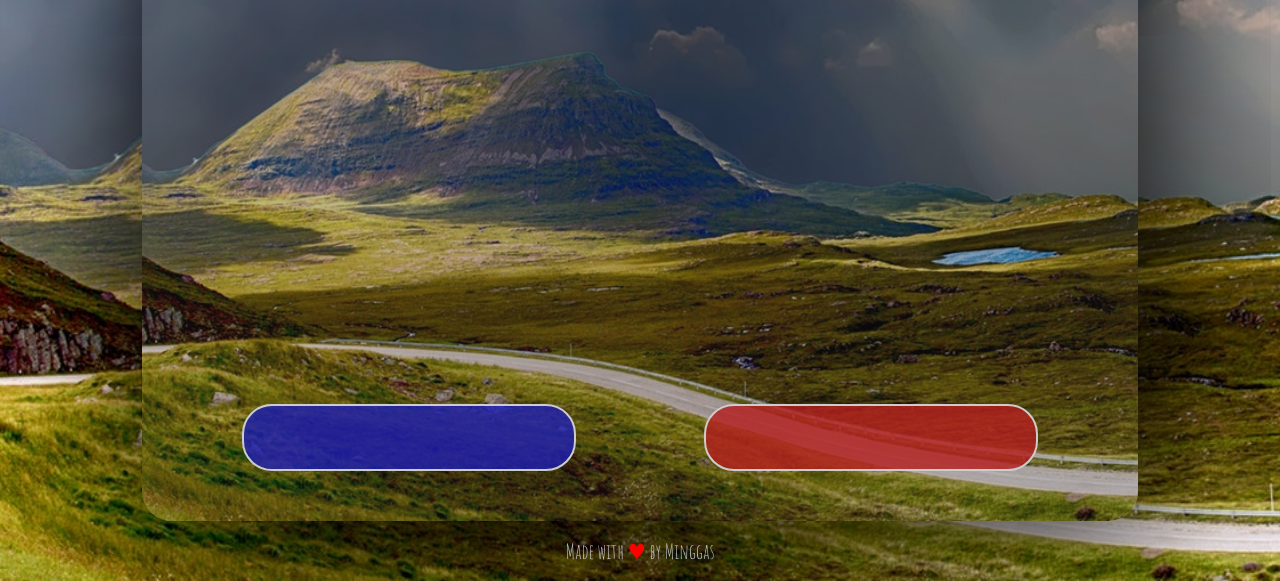
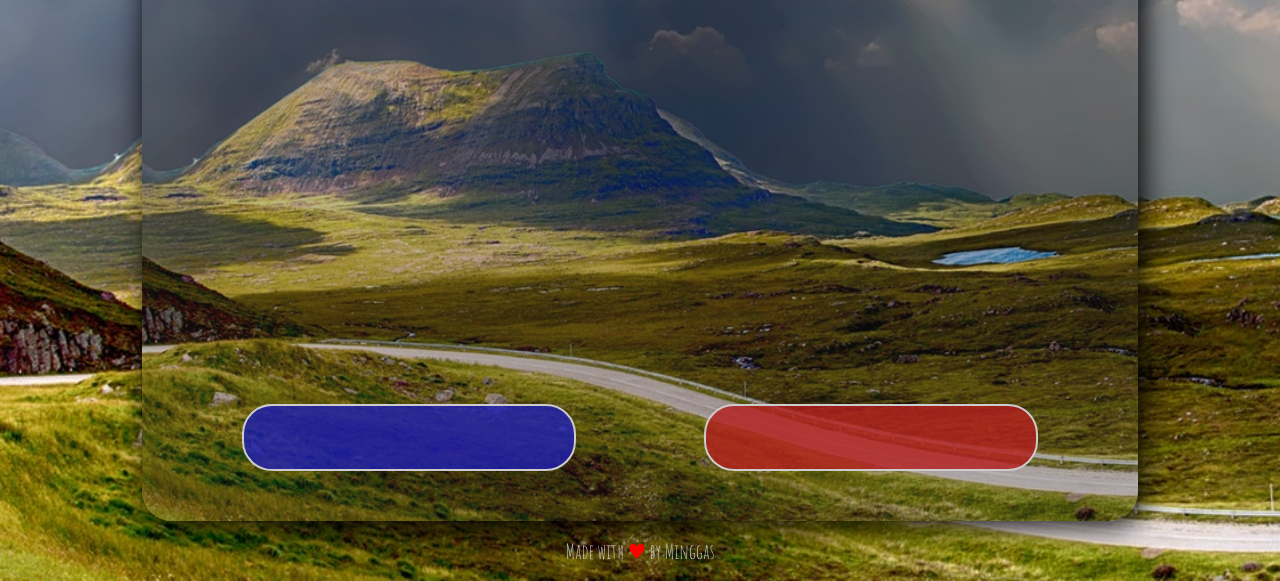
Before and after one commit to minggas/WeatherForecast, a plain HTML site: page index.html in a window 1280 px wide. Shown: the part 219-800 px from the top of the page. Drawn offline with Linux system fonts and the light colour scheme.

Commit message:
Update style.css

```diff
--- a/css/style.css
+++ b/css/style.css
@@ -37,7 +37,7 @@ body {
   border-radius: 30px;
   background: url('../bg.jpg') center center no-repeat;
   background-size: cover;
-  box-shadow: 10px 10px 150px #000;
+  box-shadow: 5px 5px 30px #000;
   display: grid;
 }
 .card .bg{
```
